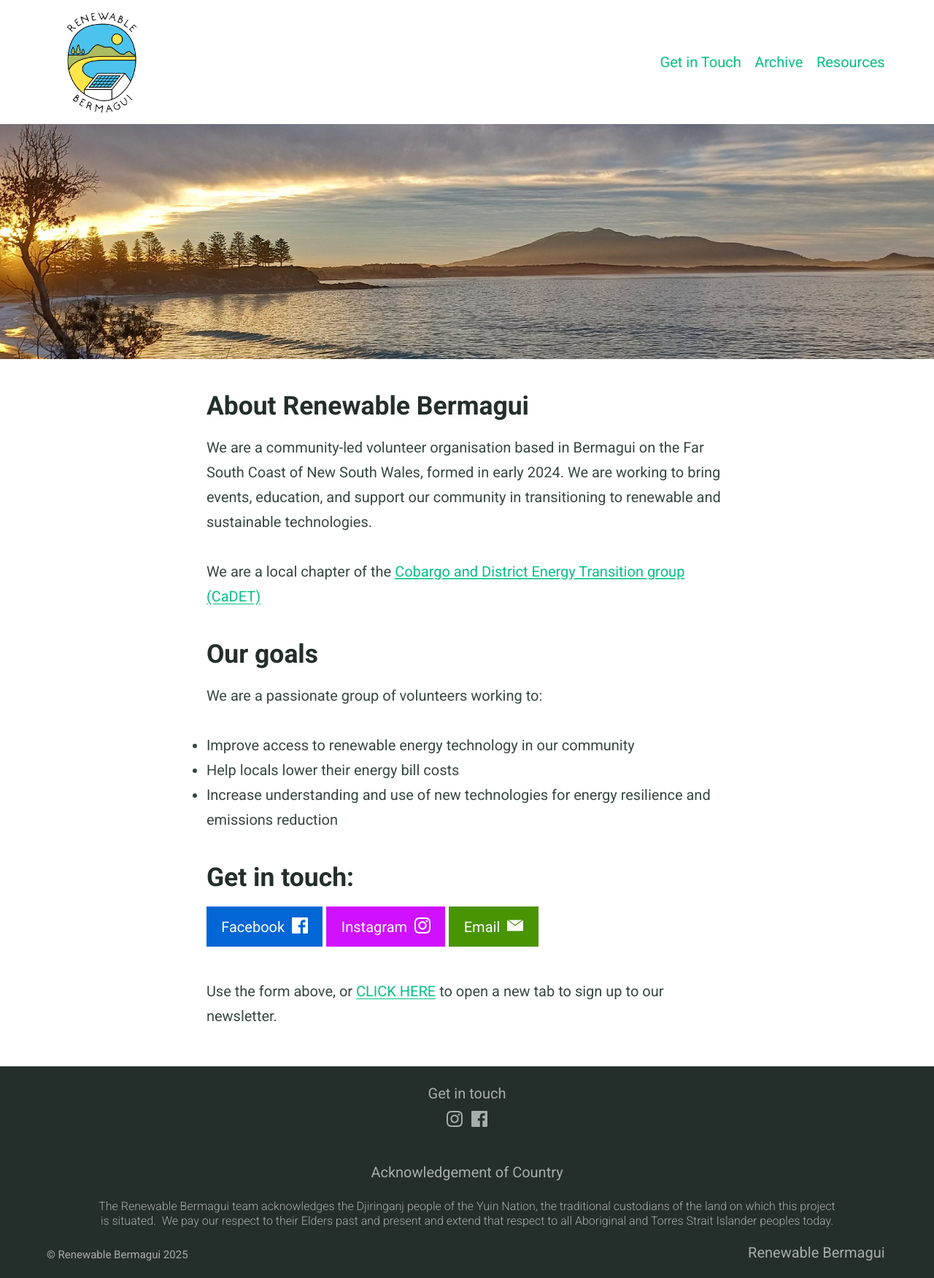
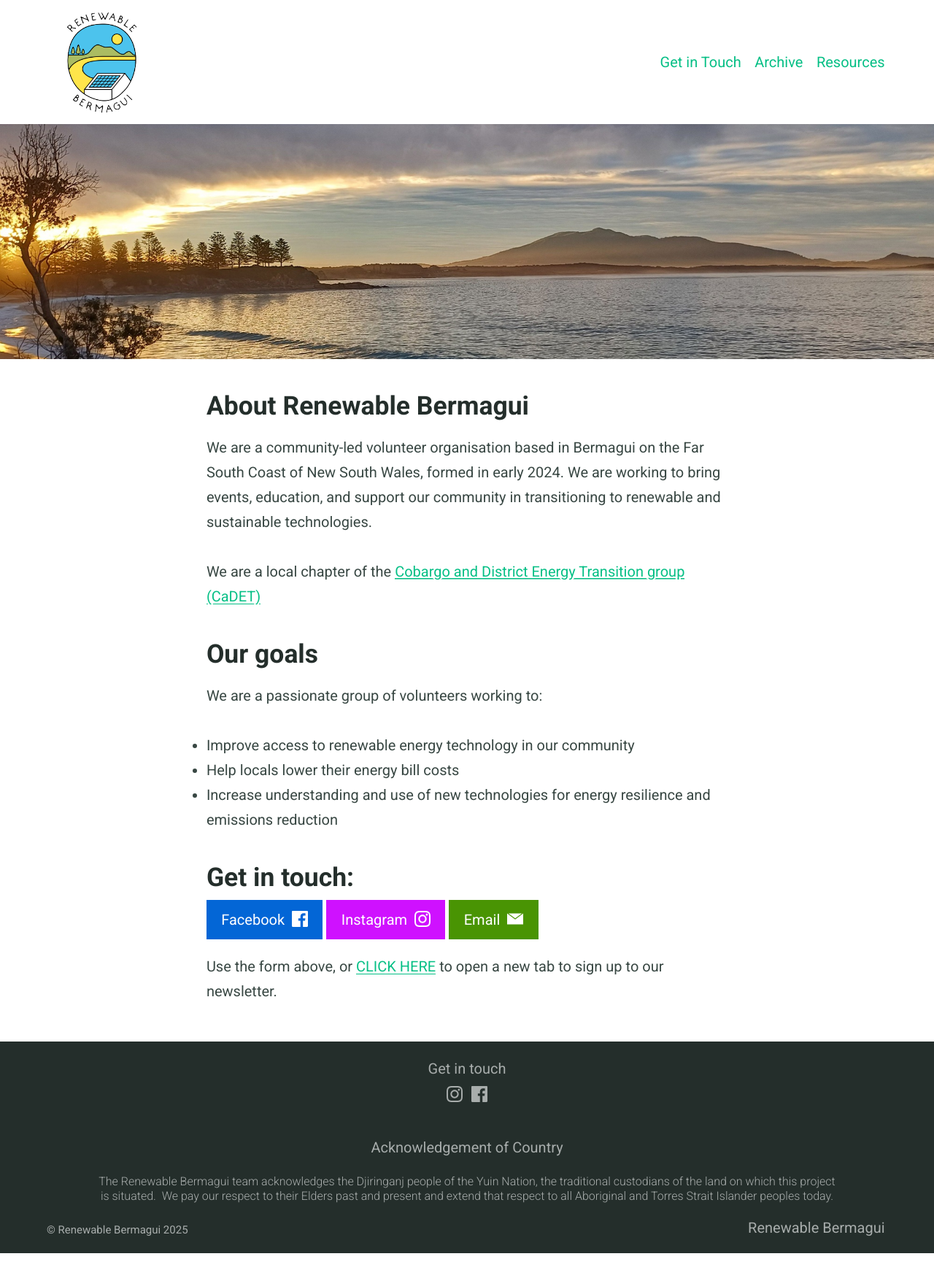
Before and after one commit to renewablebermagui/renewablebermagui.github.io, a Jekyll site: the page built from index.md, in a window 1280 px wide. Shown: the whole page at 73% size. Built offline with Jekyll 4.4.1, drawn with Linux system fonts in a browser that asks for light colours; some web fonts are replaced; our own code applies the rules of GitHub Pages for plain Markdown files; after the commit the page ends 1717 px from its top, so only the background shows below that.

Commit message:
actually use the new compoent we just defined

```diff
--- a/index.md
+++ b/index.md
@@ -18,7 +18,7 @@
 
 ## Get in touch:
 
-{% include button.html text="Facebook" icon="facebook" link="https://facebook.com/renewablebermagui" color="#0366d6" %}{% include button.html text="Instagram" icon="instagram" link="https://facebook.com/renewablebermagui" color="#cf11ffff" %}{% include button.html text="Email" icon="email" link="mailto:hello@renewableberamgui.org" color="#499403ff" %}
+{% include social-buttons.html %}
 
 <div style="text-align: left" class="sender-form-field" data-sender-form-id="egvljd"></div>
 
```
